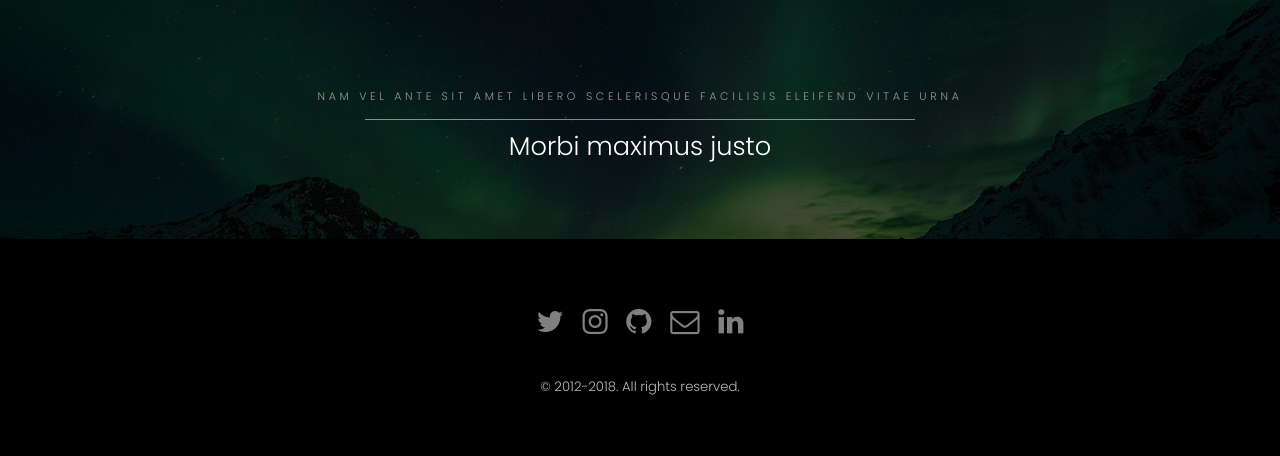
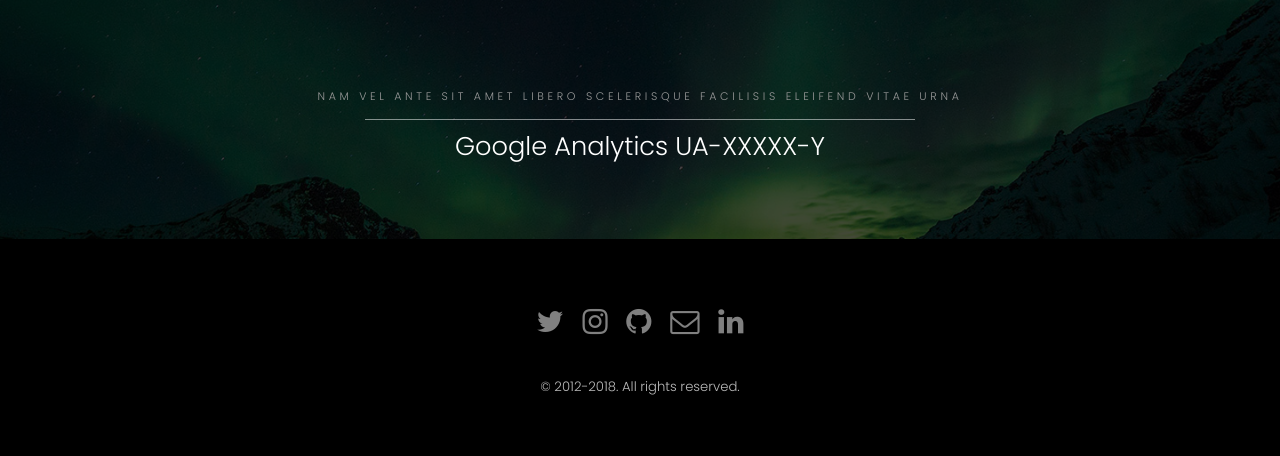
Before and after one commit to controlcode/core-web-django, a Django app: page / in a window 1280 px wide. Shown: the part 1401-1857 px from the top of the page. Run offline with Django 3.2, Linux system fonts and the light colour scheme.

Commit message:
Add analytics

```diff
--- /dev/null
+++ b/cc/corp/context_processors.py
@@ -0,0 +1,8 @@
+from django.conf import settings
+
+
+def global_settings(request):
+    # return any values required in templates
+    return {
+        'GOOGLE_ANALYTICS': settings.GOOGLE_ANALYTICS,
+    }
--- a/cc/corp/templates/corp/base.html
+++ b/cc/corp/templates/corp/base.html
@@ -5,6 +5,19 @@
 <script src="{% static 'corp/assets/js/skel.min.js' %}"></script>
 <script src="{% static 'corp/assets/js/util.js' %}"></script>
 <script src="{% static 'corp/assets/js/main.js' %}"></script>
+<!-- Google Analytics -->
+{% if GOOGLE_ANALYTICS %}
+<script>
+(function(i,s,o,g,r,a,m){i['GoogleAnalyticsObject']=r;i[r]=i[r]||function(){
+(i[r].q=i[r].q||[]).push(arguments)},i[r].l=1*new Date();a=s.createElement(o),
+m=s.getElementsByTagName(o)[0];a.async=1;a.src=g;m.parentNode.insertBefore(a,m)
+})(window,document,'script','https://www.google-analytics.com/analytics.js','ga');
+
+ga('create', '{{ GOOGLE_ANALYTICS }}', 'auto');
+ga('send', 'pageview');
+</script>
+{% endif %}
+<!-- End Google Analytics -->
 <!DOCTYPE html>
 <html>
 <head>
--- a/cc/corp/templates/corp/index.html
+++ b/cc/corp/templates/corp/index.html
@@ -124,7 +124,7 @@
 				<div class="inner">
 					<header class="align-center">
 						<p>Nam vel ante sit amet libero scelerisque facilisis eleifend vitae urna</p>
-						<h2>Morbi maximus justo</h2>
+						<h2>Google Analytics {{ GOOGLE_ANALYTICS }}</h2>
 					</header>
 				</div>
 			</section>
--- a/cc/corp/views.py
+++ b/cc/corp/views.py
@@ -1,17 +1,29 @@
-from django.shortcuts import render
 from django.http import HttpResponse
 from django.template import loader
+from django.conf import settings
+import logging
+
+analytics = settings.GOOGLE_ANALYTICS
+
+logger = logging.getLogger(__name__)
+
+logger.info('Environment Configuration')
+logger.info('-------------------------')
+logger.info(f'Google Analytics = {analytics}')
+
 
 def index(request):
-    context={}
+    context = {}
     template = loader.get_template('corp/index.html')
     return HttpResponse(template.render(context, request))
+
 
 def about(request):
     context={}
     template = loader.get_template('corp/about.html')
     return HttpResponse(template.render(context, request))
 
+
 def enterprise(request):
     context={}
     template = loader.get_template('corp/enterprise.html')
```
Also changed, not shown: cc/cc/settings.py (+22 -0 lines), cc/__init__.py (added).
